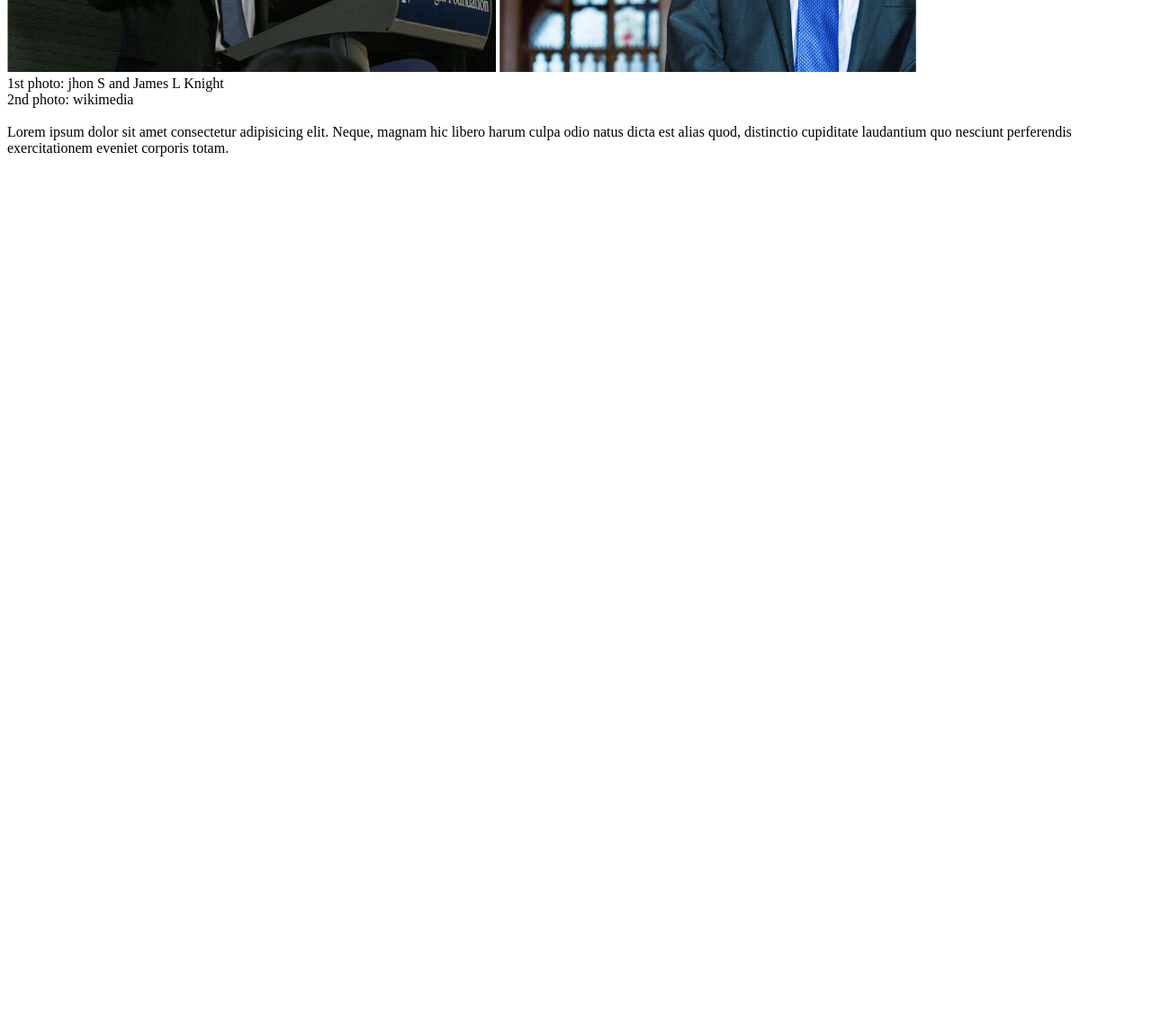
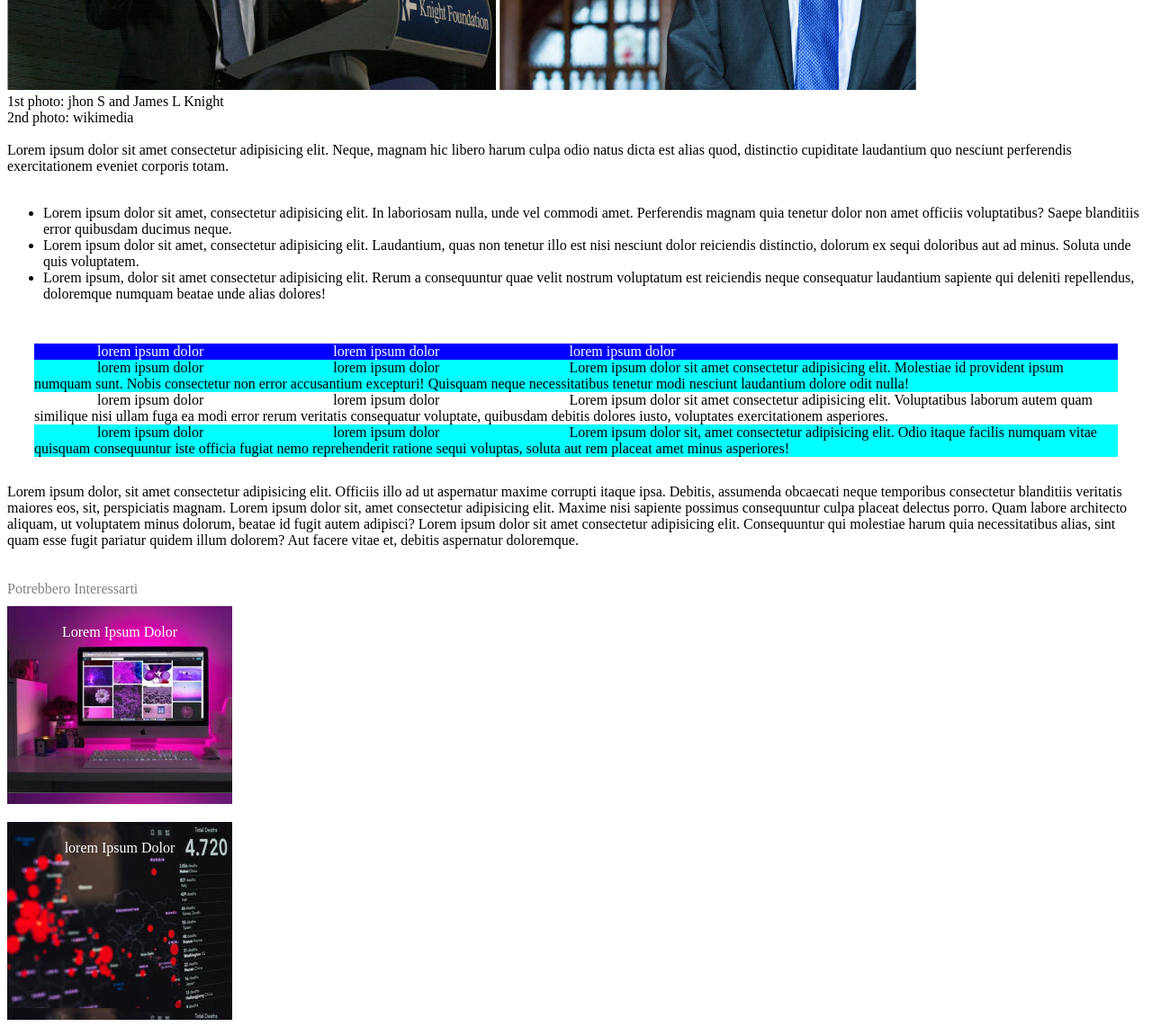
Before and after one commit to NicolaRebecca/html-css-booleaner, a plain HTML site: page index.html in a window 1280 px wide. Shown: the part 500-1642 px from the top of the page at 90% size. Before the commit the page ends 800 px from the top, so only its background shows below. Drawn offline with Linux system fonts and the light colour scheme.

Commit message:
completata pagina fino alla fine

```diff
--- a/css/style.css
+++ b/css/style.css
@@ -14,3 +14,58 @@
     width: 180px;
     height: 90px;
 }
+
+.tim{
+    margin-top: 20px;
+}
+
+.lorem-box{
+   padding:30px;
+   display: inline-block;
+   text-align: left;
+}
+
+.lorem-1{
+
+    color: white;
+    background-color: blue;
+}
+
+.lorem-2, .lorem-4{
+background-color: cyan;
+}
+
+#testo-lorem{
+display: inline;
+padding: 50px;
+margin-top: 20px;
+margin: 20px;
+}
+
+
+
+.interesse{
+color: grey;
+}
+
+.monitor{
+
+    width: 250px;
+    height: 200px;
+    text-align: center;
+    margin-top: 10px;
+    padding-top: 20px;
+    color: white;
+    background-image: url(../img/monitor.jpg);
+
+}
+
+.grafico{
+    margin-top: 20px;
+    width: 250px;
+    height: 200px;
+    text-align: center;
+    padding-top: 20px;
+    color: white;
+    background-image: url(../img/graph.jpg);
+}
--- a/index.html
+++ b/index.html
@@ -16,9 +16,10 @@
  </div>
 
  <h1>Internet deve essere al servizio del "bene pubblico": il manifesto di Tim Berners-Lee</h1>
- scritto da <a href="https://google.com">The booleaner </a> <br>
+ Scritto da <a href="https://google.com">The booleaner </a> <br>
     il 10/10/20
 
+    <!-- immagini sotto il logo -->
     <div class="tim">
         <img src="../img/tim-1.jpg" alt="">
         <img src="../img/tim-2.jpg" alt="">
@@ -26,9 +27,67 @@
     1st photo: jhon S and James L Knight <br>
     2nd photo: wikimedia <br>
     <br>
+    <!-- testo sotto le immagini -->
+    <span>Lorem ipsum dolor sit amet consectetur adipisicing elit. Neque, magnam hic libero harum culpa odio natus dicta est alias quod, distinctio cupiditate laudantium quo nesciunt perferendis exercitationem eveniet corporis totam. </span>
+    <br>
+    <br>
 
-    <span>Lorem ipsum dolor sit amet consectetur adipisicing elit. Neque, magnam hic libero harum culpa odio natus dicta est alias quod, distinctio cupiditate laudantium quo nesciunt perferendis exercitationem eveniet corporis totam. </span>
+ <ul>
+    <li>Lorem ipsum dolor sit amet, consectetur adipisicing elit. In laboriosam nulla, unde vel commodi amet. Perferendis magnam quia tenetur dolor non amet officiis voluptatibus? Saepe blanditiis error quibusdam ducimus neque.</li>
+    <li>Lorem ipsum dolor sit amet, consectetur adipisicing elit. Laudantium, quas non tenetur illo est nisi nesciunt dolor reiciendis distinctio, dolorum ex sequi doloribus aut ad minus. Soluta unde quis voluptatem.</li>
+    <li>Lorem ipsum, dolor sit amet consectetur adipisicing elit. Rerum a consequuntur quae velit nostrum voluptatum est reiciendis neque consequatur laudantium sapiente qui deleniti repellendus, doloremque numquam beatae unde alias dolores!</li>
+ </ul>
 
+    <!-- parte tabellare colorata -->
+ <div class="lorem-box">
+
+    <div class="lorem-1">
+        <div id="testo-lorem">lorem ipsum dolor</div>
+        <div id="testo-lorem">lorem ipsum dolor</div>
+        <div id="testo-lorem">lorem ipsum dolor</div>
+    </div>
+
+    <div class="lorem-2">
+        <div id="testo-lorem">lorem ipsum dolor</div>
+        <div id="testo-lorem">lorem ipsum dolor</div>
+        <div id="testo-lorem">Lorem ipsum dolor sit amet consectetur adipisicing elit. Molestiae id provident ipsum numquam sunt. Nobis consectetur non error accusantium excepturi! Quisquam neque necessitatibus tenetur modi nesciunt laudantium dolore odit nulla!</div>
+    </div>
+
+    <div class="lorem-3">
+        <div id="testo-lorem">lorem ipsum dolor</div>
+        <div id="testo-lorem">lorem ipsum dolor</div>
+        <div id="testo-lorem">Lorem ipsum dolor sit amet consectetur adipisicing elit. Voluptatibus laborum autem quam similique nisi ullam fuga ea modi error rerum veritatis consequatur voluptate, quibusdam debitis dolores iusto, voluptates exercitationem asperiores.</div>
+    </div>
+
+    <div class="lorem-4">
+      <div id="testo-lorem">lorem ipsum dolor</div>
+      <div id="testo-lorem">lorem ipsum dolor</div>
+      <div id="testo-lorem">Lorem ipsum dolor sit, amet consectetur adipisicing elit. Odio itaque facilis numquam vitae quisquam consequuntur iste officia fugiat nemo reprehenderit ratione sequi voluptas, soluta aut rem placeat amet minus asperiores!</div>
+  </div>
+
+</div>
+
+<span>Lorem ipsum dolor, sit amet consectetur adipisicing elit. Officiis illo ad ut aspernatur maxime corrupti itaque ipsa. Debitis, assumenda obcaecati neque temporibus consectetur blanditiis veritatis maiores eos, sit, perspiciatis magnam.</span>
+ <span>Lorem ipsum dolor sit, amet consectetur adipisicing elit. Maxime nisi sapiente possimus consequuntur culpa placeat delectus porro. Quam labore architecto aliquam, ut voluptatem minus dolorum, beatae id fugit autem adipisci?</span>
+ <span>Lorem ipsum dolor sit amet consectetur adipisicing elit. Consequuntur qui molestiae harum quia necessitatibus alias, sint quam esse fugit pariatur quidem illum dolorem? Aut facere vitae et, debitis aspernatur doloremque.</span>
+
+ <br>
+ <br>
+ <br>
+
+   <!-- sezione interessi -->
+
+    <span class="interesse"> Potrebbero Interessarti</span>
+
+
+
+<div class="monitor">
+Lorem Ipsum Dolor
+</div>
+
+<div class="grafico">
+   lorem Ipsum Dolor
+    </div>
 
 
 </body>
```
Also changed, not shown: 1 other file.
